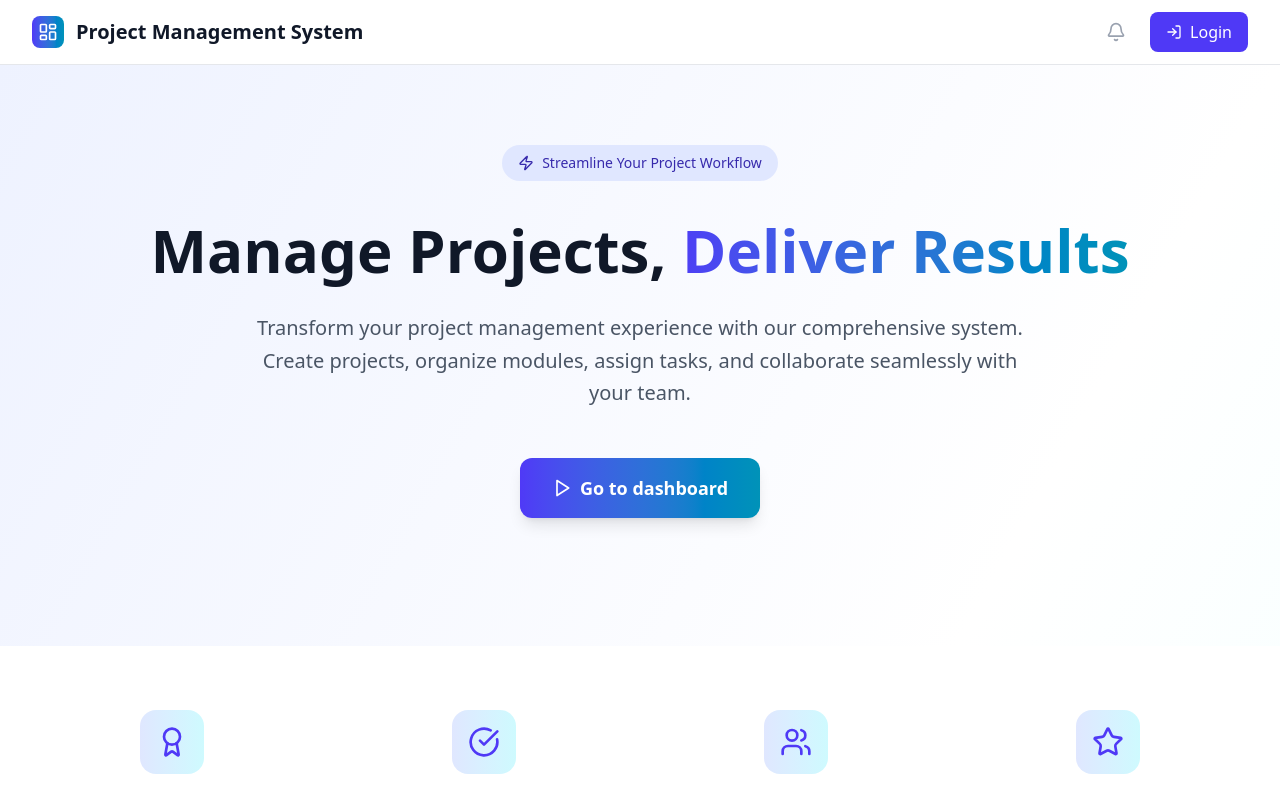
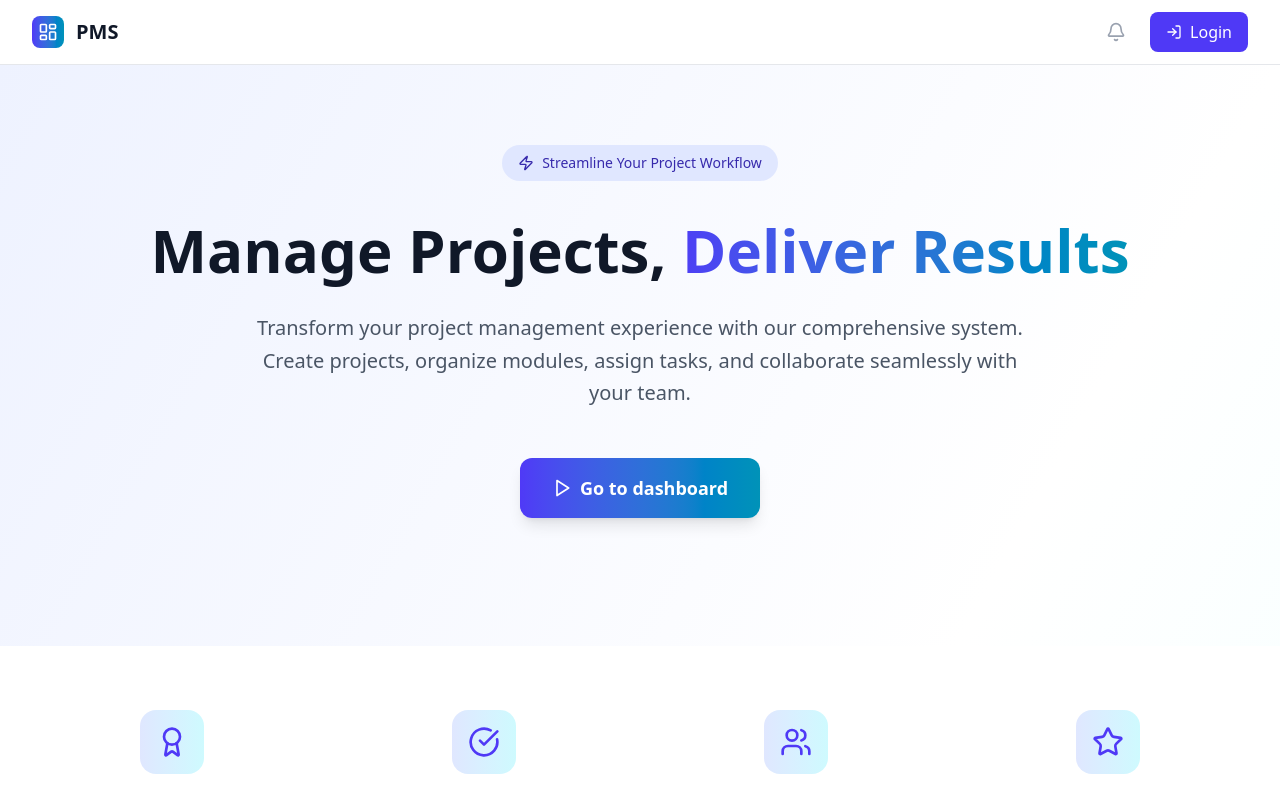
Before and after one commit to AreebHanif/FSPMS, a React (Vite) app in the folder client/: page / in a window 1280 px wide. Shown: the top 795 px of the page. Built offline with nearby package versions, Linux system fonts and the light colour scheme.

Commit message:
Navbar corrected

```diff
--- a/client/src/pages/Navigation.jsx
+++ b/client/src/pages/Navigation.jsx
@@ -76,7 +76,7 @@ const Navigation = () => {
               <LayoutDashboard className="w-5 h-5 text-white" />
             </div>
             <h1 className="text-xl font-semibold text-gray-900">
-              <Link to="/">Project Management System</Link>
+              <Link to="/">PMS</Link>
             </h1>
           </div>
           <div className="flex items-center space-x-4">
```
